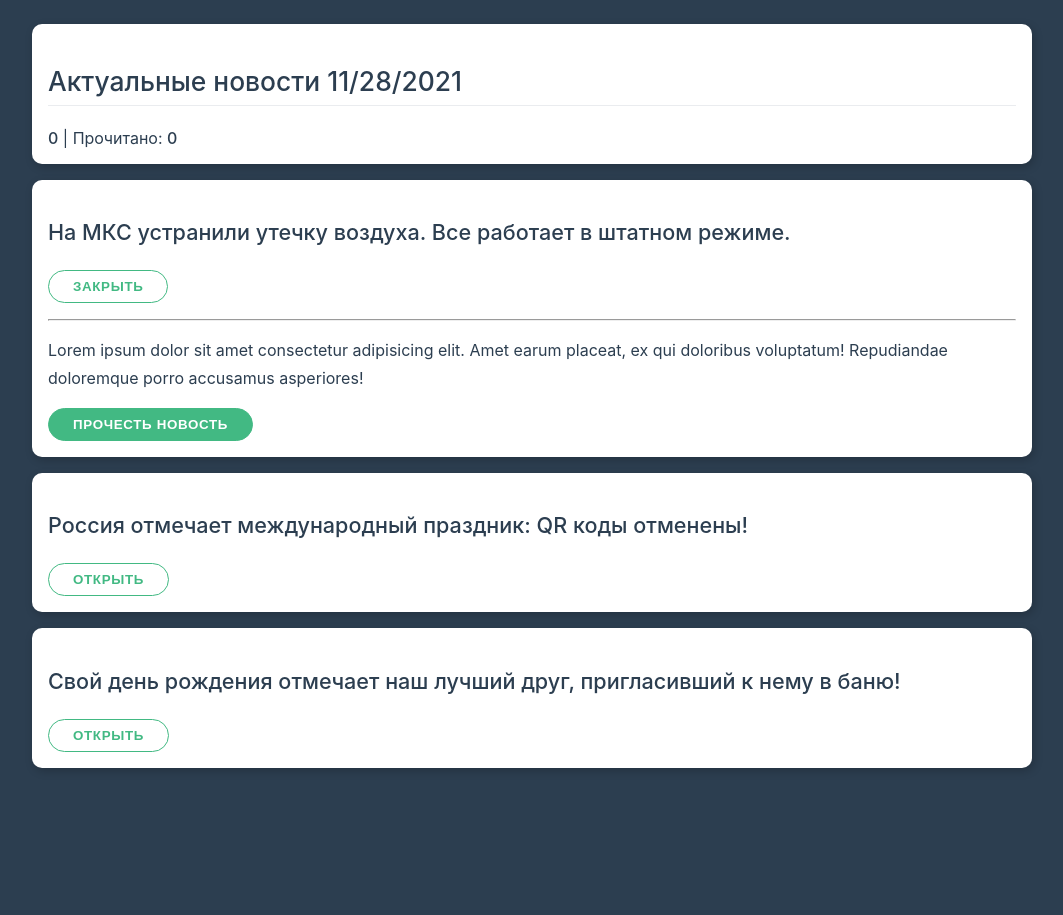
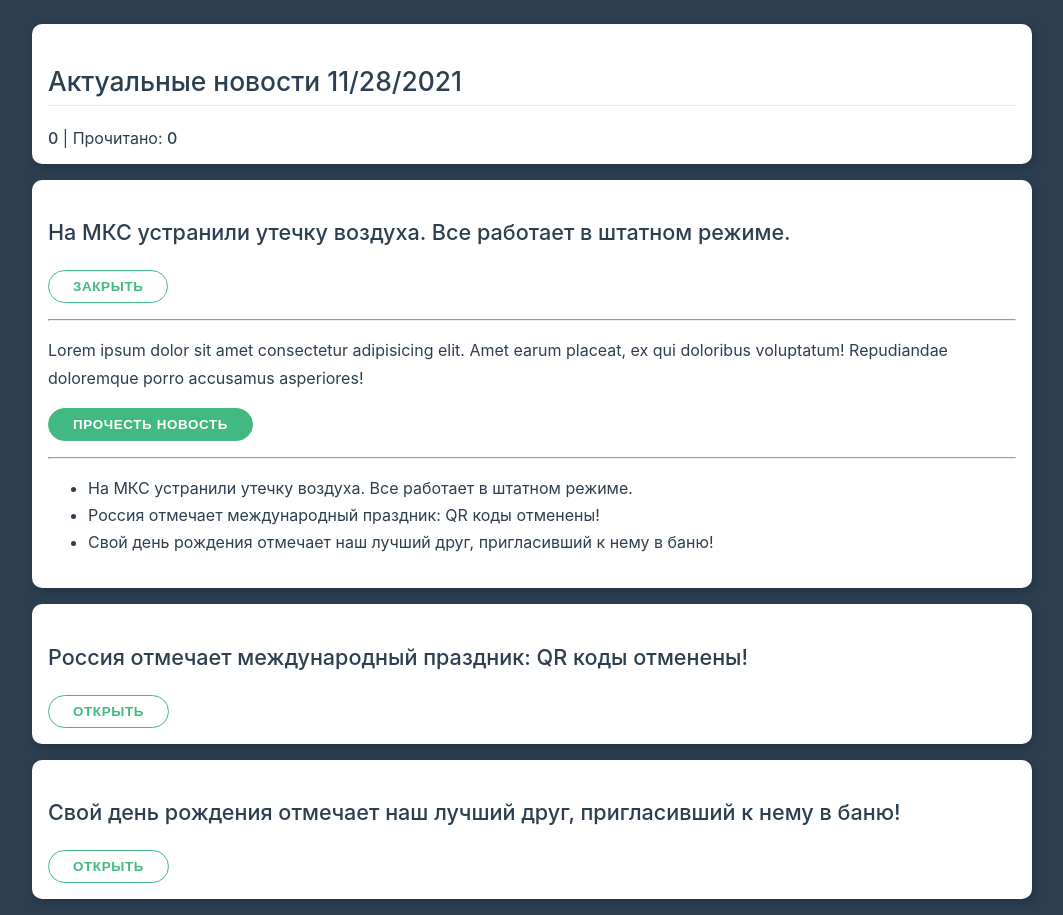
Before and after one commit to vnepluev/vue-traning, a Vue app in the folder vladilen-traning/lesson 6/: page / in a window 1280 px wide. Shown: the whole page, without its empty margins (108-1171 px from the left). Before the commit the page ends 800 px from the top, so only its background shows below. Built offline with nearby package versions, Linux system fonts and the light colour scheme.

Commit message:
feat: implemet AppNewsList - vladilen vue 3 course

```diff
--- a/vladilen-traning/lesson 6/src/App.vue
+++ b/vladilen-traning/lesson 6/src/App.vue
@@ -12,6 +12,7 @@
         :id="item.id"
         :is-open="item.isOpen"
         :was-read="item.wasRead"
+        :news="news"
         @open-news="openNews"
         @read-news="readNews"
         @unmark="unreadNews"
--- a/vladilen-traning/lesson 6/src/AppNews.vue
+++ b/vladilen-traning/lesson 6/src/AppNews.vue
@@ -16,6 +16,7 @@
                 >
                 Прочесть новость
             </app-button>
+            <app-news-list :news="news"></app-news-list>
             <!-- this работая в templates мы опускаем -->
             <app-button
                 color="danger"
@@ -30,9 +31,11 @@
 
 <script>
 import AppButton from './AppButton.vue'
+import AppNewsList from './AppNewsList'
 
 export default {
     props: {
+        'news': Array,
         'title': {
             type: String,
             required: true
@@ -100,6 +103,6 @@ export default {
         //     this.$emit('unmark', this.id)
         // }
     },
-    components: { AppButton }
+    components: { AppButton, AppNewsList }
 }
 </script>
--- /dev/null
+++ b/vladilen-traning/lesson 6/src/AppNewsList.vue
@@ -0,0 +1,16 @@
+<template>
+    <hr />
+    <ul>
+        <li v-for="item in news" :key="item.id">{{ item.title }}</li>
+    </ul>
+</template>
+<script>
+export default {
+    props: ['news']
+}
+
+</script>
+
+<style lang="sass">
+
+</style>
--- a/vladilen-traning/lesson 6/src/main.js
+++ b/vladilen-traning/lesson 6/src/main.js
@@ -12,3 +12,9 @@ const app = createApp(App);
 // the-header<tab>
 app.component('the-header', TheHeader);
 app.mount('#app');
+
+// App -> AppNews -> AppNewsList
+//  ^------^----------^ схема передачи значений
+// Vue позволяет сразу передать параметр в нужный компонент, минуя AppNews
+// App -> AppNewsList
+//
```
